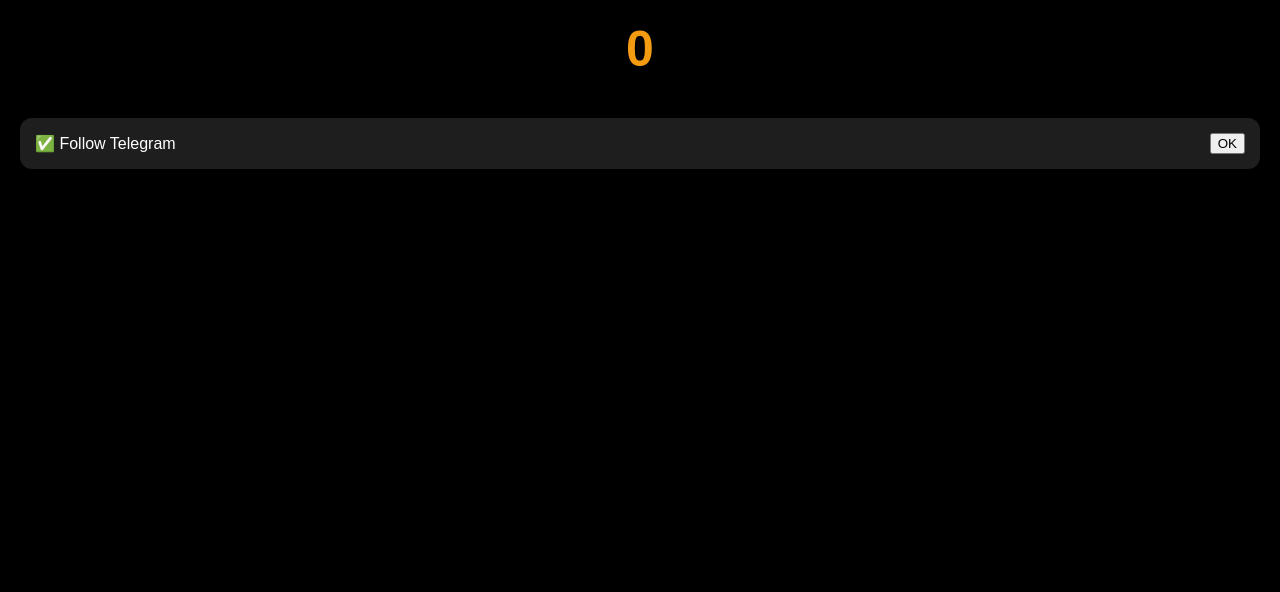
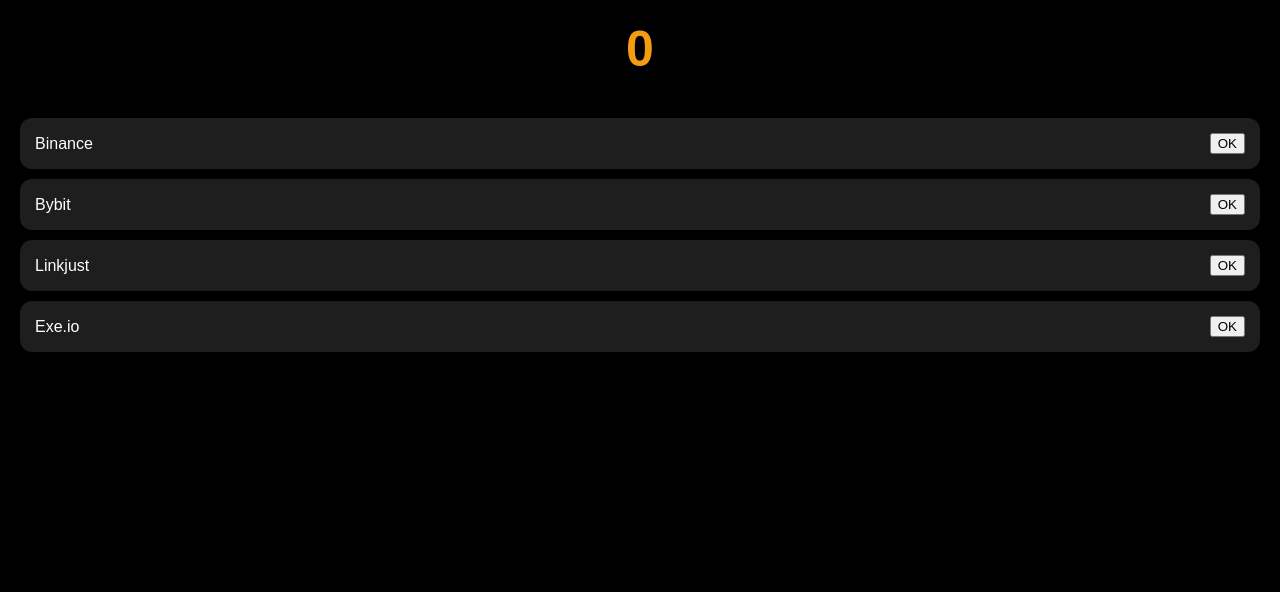
Before and after one commit to hachmimohamed/Chahid-warbah-8, a Flask app: page / in a window 1280 px wide, after a click on "MISSIONS". Shown: the top 592 px of the page. Run offline with Flask 3, Linux system fonts and the light colour scheme; data that the repository does not hold is empty; some libraries are stand-ins or nearby versions.

Commit message:
Add files via upload

```diff
--- a/templates/index.html
+++ b/templates/index.html
@@ -20,35 +20,66 @@
 </head>
 <body>
     <div id="score">0</div>
+
     <div id="tap-page" class="page active">
         <img id="coin" src="https://cdn-icons-png.flaticon.com/512/2933/2933116.png" onclick="handleTap()">
     </div>
+
     <div id="mining-page" class="page">
         <div class="card"><div>🖥️ Mineur</div><button>10k</button></div>
     </div>
+
     <div id="tasks-page" class="page">
-        <div class="card"><div>✅ Follow Telegram</div><button id="task-btn" onclick="completeTask()">OK</button></div>
+        <div class="card">
+            <div>Binance</div>
+            <a href="#" target="_blank" onclick="completeTask('btn1', 600)">
+                <button id="btn1">OK</button>
+            </a>
+        </div>
+        <div class="card">
+            <div>Bybit</div>
+            <a href="#" target="_blank" onclick="completeTask('btn2', 600)">
+                <button id="btn2">OK</button>
+            </a>
+        </div>
+        <div class="card">
+            <div>Linkjust</div>
+            <a href="#" target="_blank" onclick="completeTask('btn3', 600)">
+                <button id="btn3">OK</button>
+            </a>
+        </div>
+        <div class="card">
+            <div>Exe.io</div>
+            <a href="#" target="_blank" onclick="completeTask('btn4', 600)">
+                <button id="btn4">OK</button>
+            </a>
+        </div>
     </div>
+
     <nav class="navbar">
         <button class="nav-item active" onclick="show('tap-page', this)">TAP</button>
         <button class="nav-item" onclick="show('mining-page', this)">MINING</button>
         <button class="nav-item" onclick="show('tasks-page', this)">MISSIONS</button>
     </nav>
+
     <script>
         const tg = window.Telegram.WebApp;
         tg.expand();
         const uid = String(tg.initDataUnsafe?.user?.id || "6046697939");
 
+        // Charger le score initial
         fetch('/api/score?telegram_id=' + uid)
         .then(r => r.json()).then(data => { document.getElementById('score').innerText = data.score; });
 
+        // Fonction pour le clic normal
         function handleTap() {
             fetch('/api/tap', { method: 'POST', headers: {'Content-Type': 'application/json'}, body: JSON.stringify({ telegram_id: uid }) })
             .then(r => r.json()).then(data => { if(data.new_score !== undefined) document.getElementById('score').innerText = data.new_score; });
         }
 
-        function completeTask() {
-            const btn = document.getElementById('task-btn');
+        // Fonction pour valider une mission
+        function completeTask(btnId, bonus) {
+            const btn = document.getElementById(btnId);
             btn.innerText = "DONE";
             btn.disabled = true;
             btn.style.background = "green";
@@ -56,15 +87,14 @@
             fetch('/api/tap', {
                 method: 'POST',
                 headers: {'Content-Type': 'application/json'},
-                body: JSON.stringify({ telegram_id: uid, bonus: 600 })
+                body: JSON.stringify({ telegram_id: uid, bonus: bonus })
             })
             .then(r => r.json()).then(data => {
-                if(data.new_score !== undefined) {
-                    document.getElementById('score').innerText = data.new_score;
-                }
+                if(data.new_score !== undefined) document.getElementById('score').innerText = data.new_score;
             });
         }
 
+        // Gestion de la navigation
         function show(id, btn) {
             document.querySelectorAll('.page').forEach(p => p.classList.remove('active'));
             document.querySelectorAll('.nav-item').forEach(b => b.classList.remove('active'));
```
